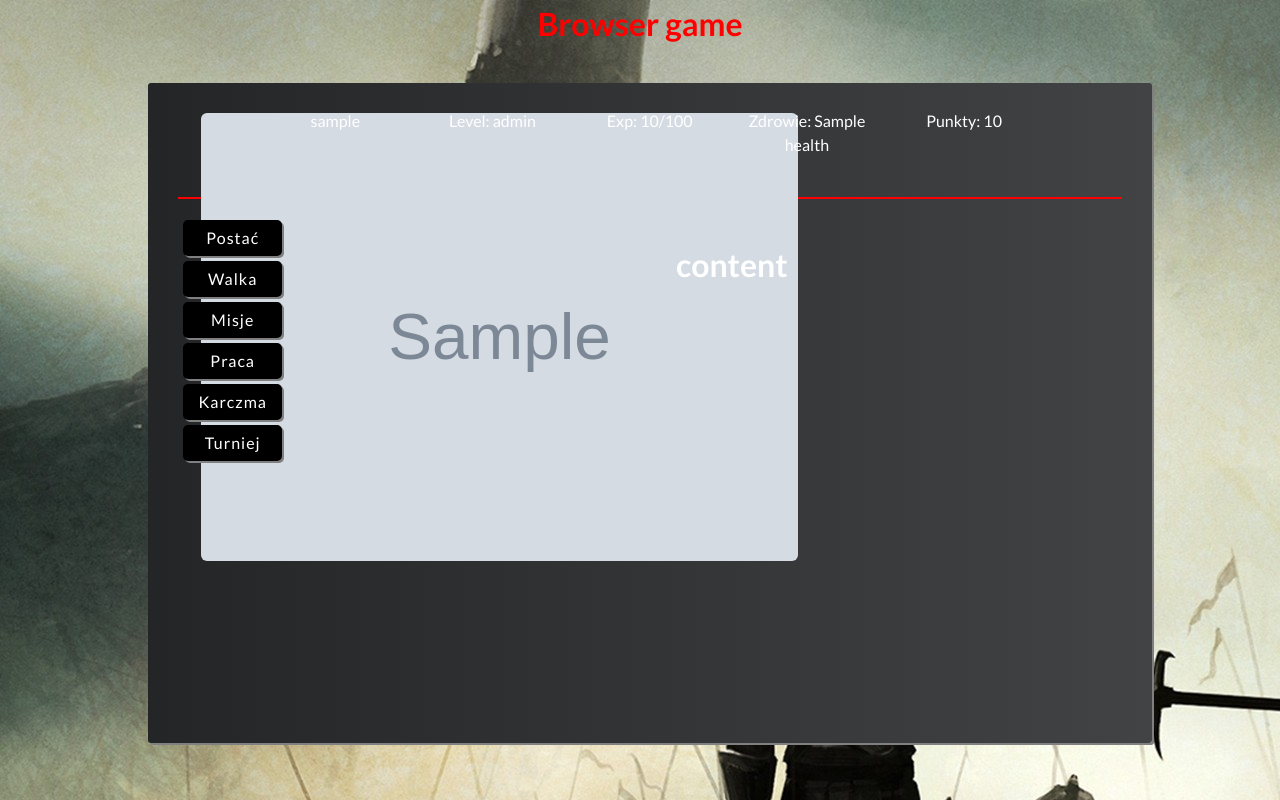
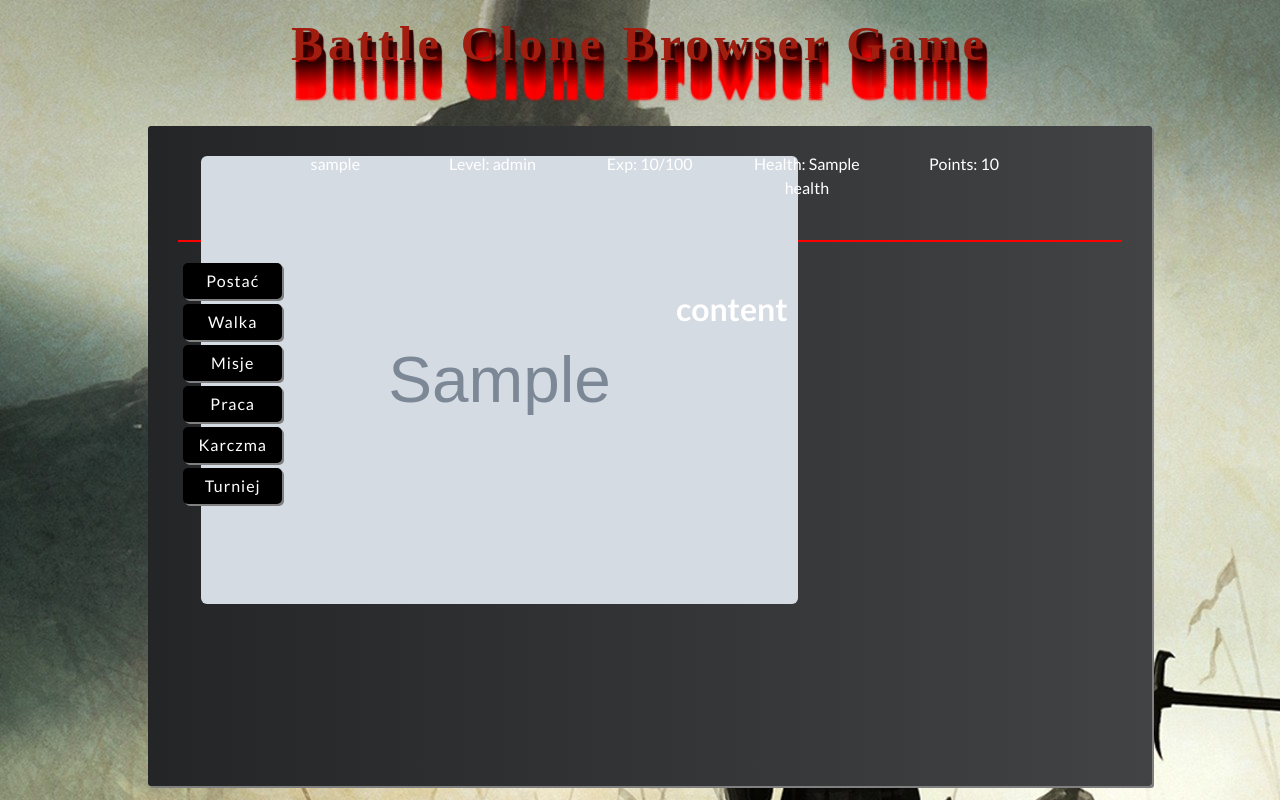
Before and after one commit to jrkapciak/browsergame, a Django app: template battleclone/core/templates/core/game.html in a window 1280 px wide. Run offline with Django 3.2, Linux system fonts and the light colour scheme; the template is opened without the code that fills it: most values are stand-ins (such as "Sample title", 1, 10 or a date in 2020); grey boxes marked "Sample" are stand-in pictures; some web fonts are replaced.

Commit message:
Add i18n

```diff
--- a/battleclone/core/templates/core/base.html
+++ b/battleclone/core/templates/core/base.html
@@ -30,7 +30,7 @@
 <body>
 <div class="container">
         {% block game_header %}
-        <div class="row" style="margin-bottom: 6%;">
+        <div class="row" style="margin-bottom: 2%;">
             <div class="col-12 game-title">
                 Battle Clone Browser Game
             </div>
--- a/battleclone/core/templates/core/game.html
+++ b/battleclone/core/templates/core/game.html
@@ -2,14 +2,13 @@
 {% load static %}
 {% load i18n %}
 
-{% block game_header %}
+{#{% block game_header %}#}
 {# Remove header#}
-{% endblock %}
+{#{% endblock %}#}
 
 {% block content %}
 
 <div class="row">
-    <h2 style="text-align: center; color: red">Browser game</h2>
     <div class="col-12 game-container">
         <div class="col-12 character-info">
             <div class="col-1 character-bar-info">
@@ -18,27 +17,22 @@
             <div class="col-2 character-bar-info">
                     {{ object.character.nickname}}
             </div>
-
             <div class="col-2 character-bar-info">
-               Level:
+                {% trans 'Level:' %}
                 {{ object.character.level}}
             </div>
-
             <div class="col-2 character-bar-info">
-                Exp:
+                {% trans 'Exp:' %}
                 {{ object.character.experience_points}}/100
             </div>
-
                 <div class="col-2 character-bar-info">
-                    Zdrowie:
+                 {% trans 'Health:' %}
                 {{ object.character.health}}
             </div>
-
                 <div class="col-2 character-bar-info">
-                    Punkty:
+                 {% trans 'Points:' %}
                 {{ object.character.action_points}}
             </div>
-
         </div>
     {% block menu %}
         <div class="col-2">
```
